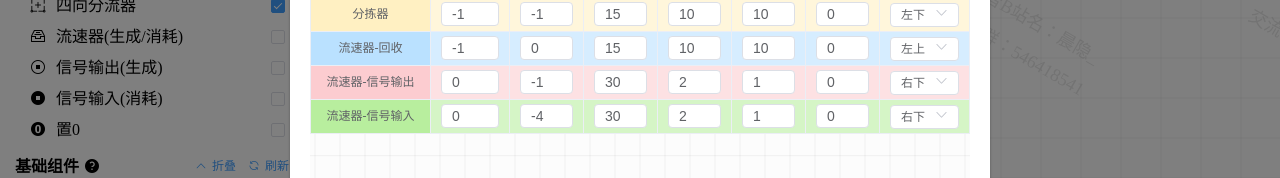
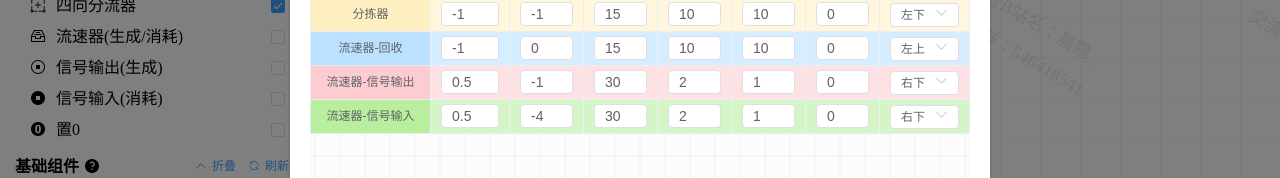
Before and after one commit to cying314/dspBuildingDesigner, a Vue app: page / in a window 1280 px wide. Both pictures are taken after a click on the button 244 px from the left and 27 px from the top of the page. Shown: the part 177-355 px from the top of the page. Built offline with nearby package versions, Linux system fonts and the light colour scheme.

Commit message:
1、生成蓝图组件布局拖拽粒度从1改为0.5 2、调整默认生成布局，输出输出口流速器对齐网格

```diff
--- a/src/components/LayoutSetting.vue
+++ b/src/components/LayoutSetting.vue
@@ -213,8 +213,14 @@ export default {
       let onMove = (e2) => {
         e2.stopPropagation();
         e2.preventDefault();
-        this.$set(item.start, "x", Math.round(x + (e2.pageX - startX) / this.scale));
-        this.$set(item.start, "y", Math.round(y - (e2.pageY - startY) / this.scale));
+        let x2 = x + (e2.pageX - startX) / this.scale;
+        let y2 = y - (e2.pageY - startY) / this.scale;
+        let modX = x2 % 0.5;
+        let modY = y2 % 0.5;
+        x2 = modX > 0.25 ? x2 - modX + 0.5 : x2 - modX;
+        y2 = modY > 0.25 ? y2 - modY + 0.5 : y2 - modY;
+        this.$set(item.start, "x", +x2.toFixed(1));
+        this.$set(item.start, "y", +y2.toFixed(1));
       };
       let onEnd = () => {
         document.body.removeEventListener("mousemove", onMove);
--- a/src/graph/graphConfig.js
+++ b/src/graph/graphConfig.js
@@ -189,7 +189,7 @@ export function getDefaultLayout() {
     /** @type {BuildingLayout} 流速器-信号输出 生成布局配置 */
     outputLayout: {
       name: "流速器-信号输出",
-      start: { x: 0, y: -1 },
+      start: { x: 0.5, y: -1 },
       maxW: 30,
       maxH: 2,
       maxD: 1,
@@ -200,7 +200,7 @@ export function getDefaultLayout() {
     /** @type {BuildingLayout} 流速器-信号输入 生成布局配置 */
     inputLayout: {
       name: "流速器-信号输入",
-      start: { x: 0, y: -4 },
+      start: { x: 0.5, y: -4 },
       maxW: 30,
       maxH: 2,
       maxD: 1,
```
